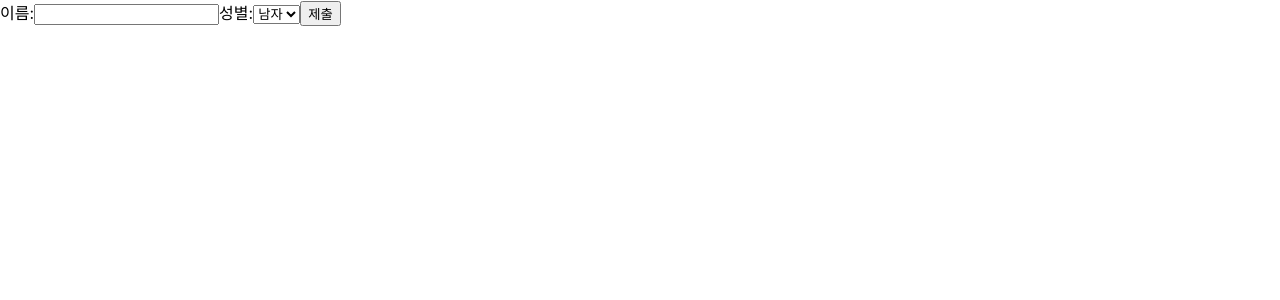
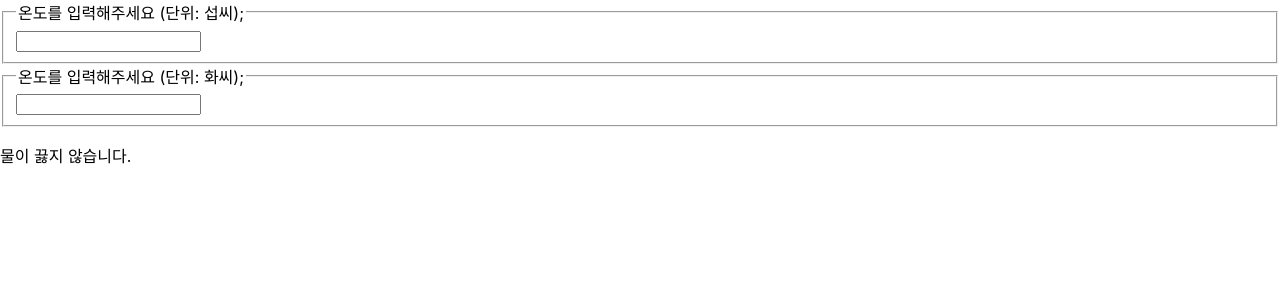
Before and after one commit to jeonjuseong11/23-React1, a React (Create React App) app: page / in a window 1280 px wide. Shown: the top 300 px of the page. Built offline with nearby package versions, Linux system fonts and the light colour scheme.

Commit message:
Add : chapter_12
12장 실습

```diff
--- /dev/null
+++ b/src/chapter_12/Calculator.jsx
@@ -0,0 +1,65 @@
+import React,{ useState } from 'react';
+import TemperatureInput from "./TemperatureInput";
+
+function BoilingVerdict(props) {
+  if (props.celsius >= 100) {
+      return <p>물이 끓습니다.</p>;
+  }
+  return <p>물이 끓지 않습니다.</p>;
+}
+
+function toCelsius(fahrenheit) {
+  return ((fahrenheit - 32) * 5) / 9;
+}
+
+function toFahrenheit(celsius) {
+  return (celsius * 9) / 5 + 32;
+}
+
+function tryConvert(temperature, convert) {
+  const input = parseFloat(temperature);
+  if (Number.isNaN(input)) {
+      return "";
+  }
+  const output = convert(input);
+  const rounded = Math.round(output * 1000) / 1000;
+  return rounded.toString();
+}
+
+function Calculator(props) {
+  const [temperature, setTemperature] = useState("");
+  const [scale, setScale] = useState("c");
+
+  const handleCelsiusChange = (temperature) => {
+      setTemperature(temperature);
+      setScale("c");
+  };
+
+  const handleFahrenheitChange = (temperature) => {
+      setTemperature(temperature);
+      setScale("f");
+  };
+
+  const celsius =
+      scale === "f" ? tryConvert(temperature, toCelsius) : temperature;
+  const fahrenheit =
+      scale === "c" ? tryConvert(temperature, toFahrenheit) : temperature;
+
+  return (
+      <div>
+          <TemperatureInput
+              scale="c"
+              temperature={celsius}
+              onTemperatureChange={handleCelsiusChange}
+          />
+          <TemperatureInput
+              scale="f"
+              temperature={fahrenheit}
+              onTemperatureChange={handleFahrenheitChange}
+          />
+          <BoilingVerdict celsius={parseFloat(celsius)} />
+      </div>
+  );
+}
+
+export default Calculator;
--- /dev/null
+++ b/src/chapter_12/TemperatureInput.jsx
@@ -0,0 +1,23 @@
+import React from 'react';
+
+const scaleName = {
+  c: "섭씨",
+  f: "화씨",
+};
+
+function TemperatureInput(props){
+  const handleChange = (e) => {
+    props.onTemperatureChange(e.target.value);
+  };
+
+  return(
+    <fieldset>
+      <legend>
+        온도를 입력해주세요 (단위: {scaleName[props.scale]});
+      </legend>
+      <input value={props.temperature} onChange={handleChange}/>
+    </fieldset>
+  )
+}
+
+export default TemperatureInput;
--- a/src/index.js
+++ b/src/index.js
@@ -1,13 +1,12 @@
 import React from 'react';
 import ReactDOM from 'react-dom/client';
-import SignUp from './chapter_11/SignUp';
+import Calculator from './chapter_12/Calculator';
 import './index.css';
-// import App from './App';
 import reportWebVitals from './reportWebVitals';
 const root = ReactDOM.createRoot(document.getElementById('root'));
 root.render(
   <React.StrictMode>
-    <SignUp />
+    <Calculator />
   </React.StrictMode>
 );
 
```
